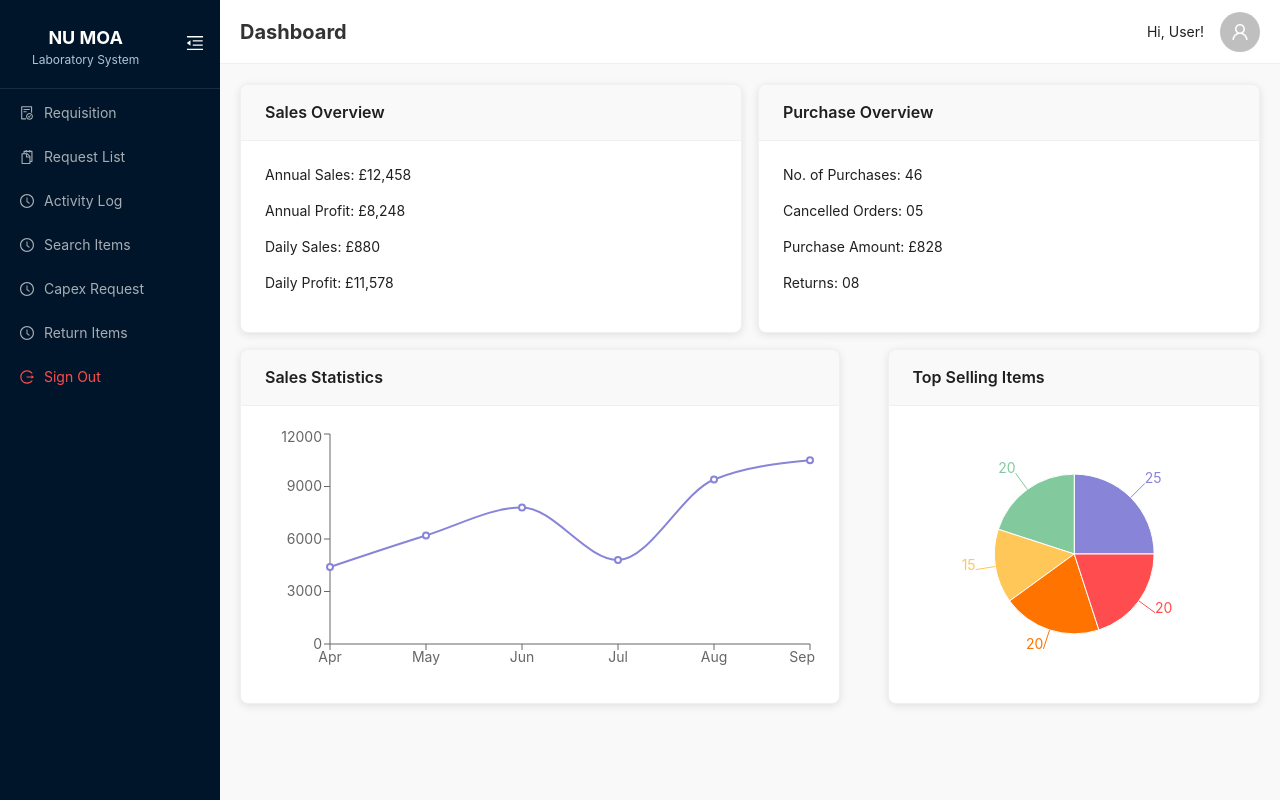
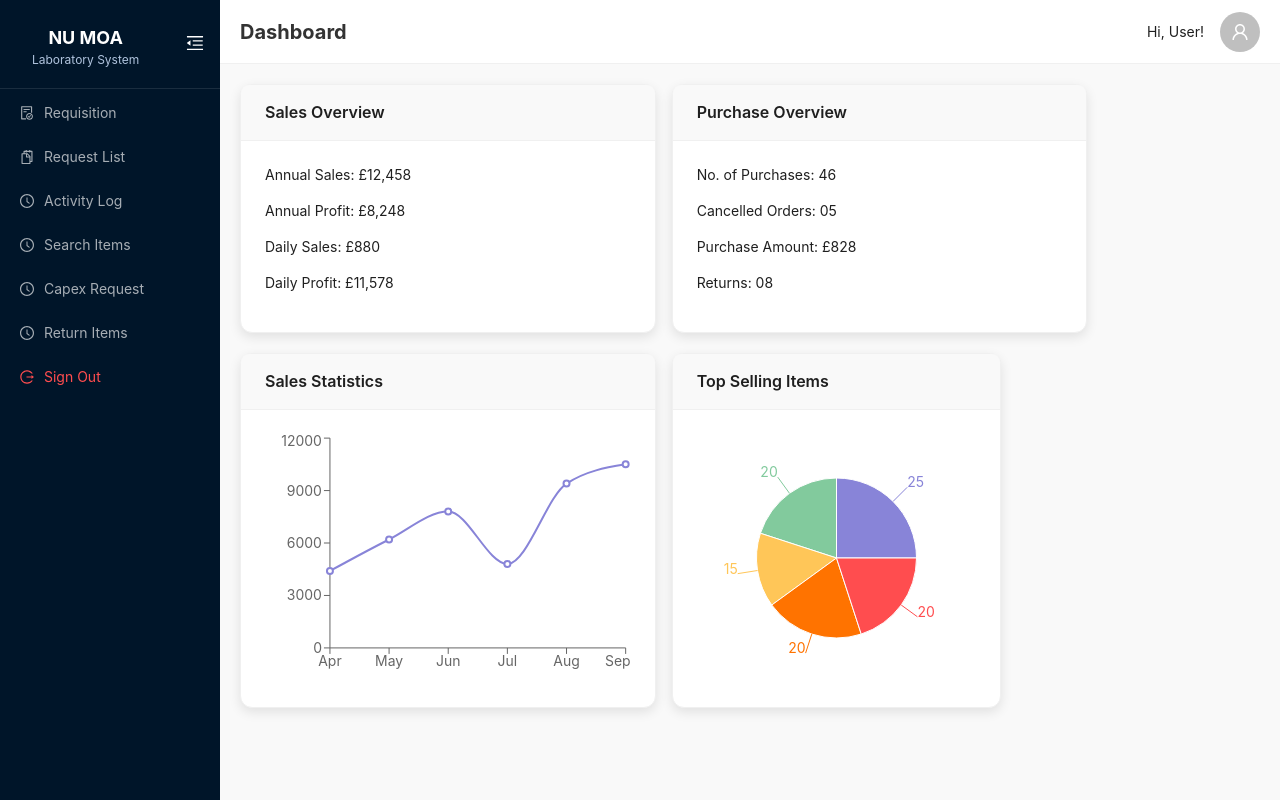
Before and after one commit to Blyn04/webnuls, a React (Create React App) app: page /dashboard in a window 1280 px wide. Built offline with nearby package versions, Linux system fonts and the light colour scheme.

Commit message:
REFRESH DASHBOARD

```diff
--- a/src/components/Dashboard.js
+++ b/src/components/Dashboard.js
@@ -1,4 +1,5 @@
 import React, { useState, useEffect } from "react";
+import { useNavigate } from "react-router-dom";
 import { Layout, Card, Col, Row, Modal, Button, message, notification  } from "antd";
 import { LineChart, Line, XAxis, YAxis, Tooltip, ResponsiveContainer, PieChart, Pie, Cell } from "recharts";
 import { useLocation } from "react-router-dom";
@@ -32,12 +33,17 @@ const Dashboard = () => {
   const [pageTitle, setPageTitle] = useState("");
   const [showModal, setShowModal] = useState(false);
   const location = useLocation();
+  const navigate = useNavigate();
 
   useEffect(() => {
     if (location.state?.loginSuccess === true) {
       setShowModal(true);
+
+      const newState = { ...location.state };
+      delete newState.loginSuccess;
+      navigate(location.pathname, { replace: true, state: newState });
     }
-  }, [location.state]);
+  }, [location.state, navigate]);
 
   const closeModal = () => {
     setShowModal(false);
@@ -53,9 +59,8 @@ const Dashboard = () => {
 
         <Content className="content">
           <Row gutter={[16, 16]}>
-
-            <Col span={12}>
-              <Card title="Sales Overview" bordered>
+            <Col span={10}>
+              <Card title="Sales Overview">
                 <p>Annual Sales: £12,458</p>
                 <p>Annual Profit: £8,248</p>
                 <p>Daily Sales: £880</p>
@@ -63,8 +68,8 @@ const Dashboard = () => {
               </Card>
             </Col>
 
-            <Col span={12}>
-              <Card title="Purchase Overview" bordered>
+            <Col span={10}>
+              <Card title="Purchase Overview" bordered style={{ height: "100%" }}>
                 <p>No. of Purchases: 46</p>
                 <p>Cancelled Orders: 05</p>
                 <p>Purchase Amount: £828</p>
@@ -74,8 +79,8 @@ const Dashboard = () => {
           </Row>
 
           <Row gutter={[16, 16]}>
-            <Col span={15}>
-              <Card title="Sales Statistics" bordered>
+            <Col span={10}>
+              <Card title="Sales Statistics" bordered style={{ height: "100%", width: "100%" }}>
                 <ResponsiveContainer width="100%" height={250}>
                   <LineChart data={salesData}>
                     <XAxis dataKey="name" />
@@ -87,8 +92,8 @@ const Dashboard = () => {
               </Card>
             </Col>
 
-            <Col span={9}>
-              <Card title="Top Selling Items" bordered>
+            <Col span={8}>
+              <Card title="Top Selling Items" bordered style={{ height: "100%" }}>
                 <ResponsiveContainer width="100%" height={250}>
                   <PieChart>
                     <Pie data={pieData} dataKey="value" outerRadius={80} label>
--- a/src/components/styles/Dashboard.css
+++ b/src/components/styles/Dashboard.css
@@ -1,53 +1,50 @@
-/* Content area styling */
 .content {
   padding: 30px;
   background-color: #f0f2f5;
   min-height: 90vh;
+  display: flex;
+  flex-direction: column;
+  gap: 20px;
 }
 
-/* Card styles */
-.ant-card {
-  border-radius: 8px !important;
-  box-shadow: 0 2px 8px rgba(0, 0, 0, 0.1) !important;
-  transition: all 0.3s ease-in-out;
+.ant-row {
+  display: flex;
+  justify-content: left;
+  align-items: stretch;
 }
 
-/* Card title */
+.ant-card {
+  display: flex;
+  flex-direction: column;
+  justify-content: space-between;
+}
+
 .ant-card-head {
   font-weight: bold;
   background-color: #f9f9f9 !important;
   border-bottom: 1px solid #f0f0f0;
 }
 
-/* Row spacing */
-.ant-row {
-  margin-bottom: 16px;
+.ant-tooltip {
+  z-index: 2050 !important;
 }
 
-/* Tooltip z-index fix */
-.ant-tooltip {
-  z-index: 1050 !important;
-}
-
-/* Chart container styles */
 .responsive-container {
   width: 100%;
   height: 250px;
 }
 
-/* Line chart spacing */
 .line-chart {
   margin-top: 12px;
 }
 
-/* Updated Pie Chart Container */
 .pie-chart {
   margin-top: 12px;
   display: flex;
   justify-content: center;
   align-items: center;
   width: 100%;
-  height: 300px; /* Set a fixed height */
+  height: 300px;
 }
 
 .pie-chart .recharts-wrapper {
```
